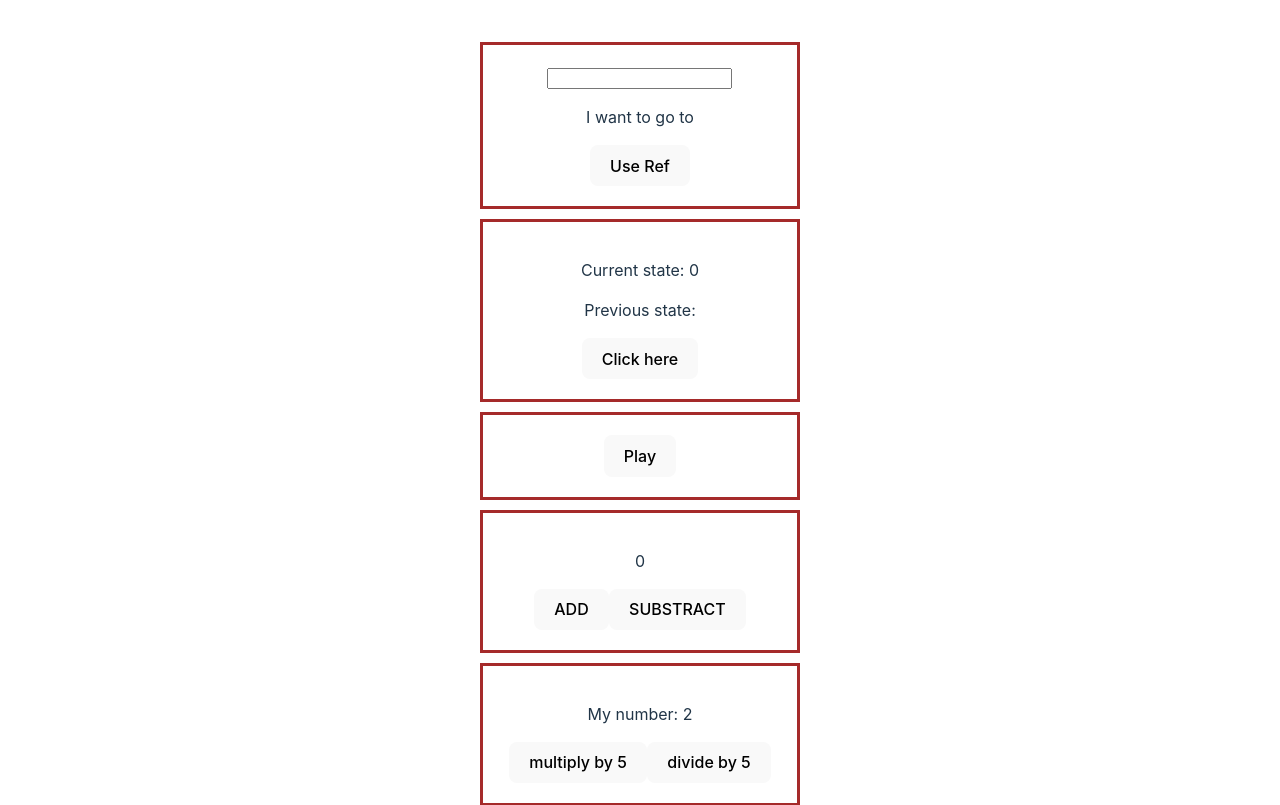
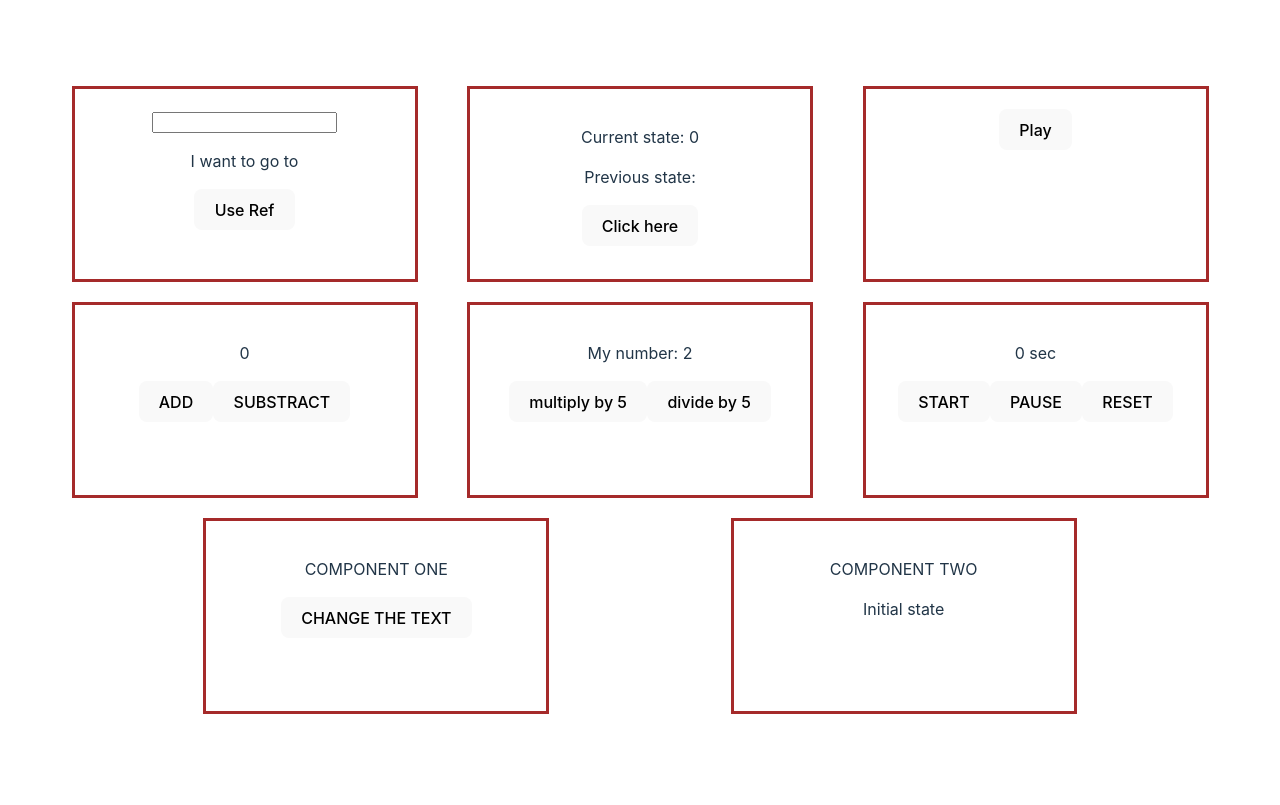
Before and after one commit to OksanaNova/hooks, a React (Vite) app: page / in a window 1280 px wide. Shown: the top 805 px of the page. Built offline with nearby package versions, Linux system fonts and the light colour scheme.

Commit message:
context added

```diff
--- a/src/App.css
+++ b/src/App.css
@@ -3,6 +3,9 @@
   margin: 0 auto;
   padding: 2rem;
   text-align: center;
+  display: flex;
+  flex-wrap: wrap;
+  justify-content: space-evenly;
 }
 
 .logo {
@@ -45,4 +48,6 @@
   border: 3px solid brown;
   margin: 10px;
   padding: 20px;
+  width: 300px;
+  height: 150px;
 }
--- a/src/App.jsx
+++ b/src/App.jsx
@@ -1,13 +1,19 @@
 
+import { useState } from 'react';
 import './App.css'
 import Focus from './Focus';
 import HomeworkOne from './HomeworkOne';
 import Music from './Music';
+import OneContext from './OneContext';
 import Previous from './Previous';
 import Reducer from './Reducer';
 import Timer from './Timer';
+import TwoContext from './TwoContext';
+import { Context } from './Context';
 
 function App() {
+
+  const [context, setContext] = useState("Initial state")
 
   return (
     <>
@@ -24,6 +30,12 @@ function App() {
 
     <Timer />
 
+    <Context.Provider value={[context, setContext]}>
+        <OneContext />
+       <TwoContext />
+    </Context.Provider>
+
+
     </>
   )
 }
--- /dev/null
+++ b/src/Context.jsx
@@ -0,0 +1,2 @@
+import React from "react";
+export const Context = React.createContext();
--- /dev/null
+++ b/src/OneContext.jsx
@@ -0,0 +1,19 @@
+import { useContext } from "react";
+import { Context } from "./Context";
+
+function OneContext () {
+
+    const [context, setContext] = useContext(Context);
+
+    return (
+        <div className="container">
+
+            <p>COMPONENT ONE</p>
+
+            <button onClick={() => setContext('New state!')}>CHANGE THE TEXT</button>
+
+        </div>
+    )
+}
+
+export default OneContext
--- /dev/null
+++ b/src/TwoContext.jsx
@@ -0,0 +1,19 @@
+import { useContext } from "react";
+import { Context } from "./Context";
+
+function TwoContext () {
+
+    const [context, setContext] = useContext(Context);
+
+    return (
+        <div className="container">
+
+            <p>COMPONENT TWO</p>
+
+            <p>{context}</p>
+
+        </div>
+    )
+}
+
+export default TwoContext
```
